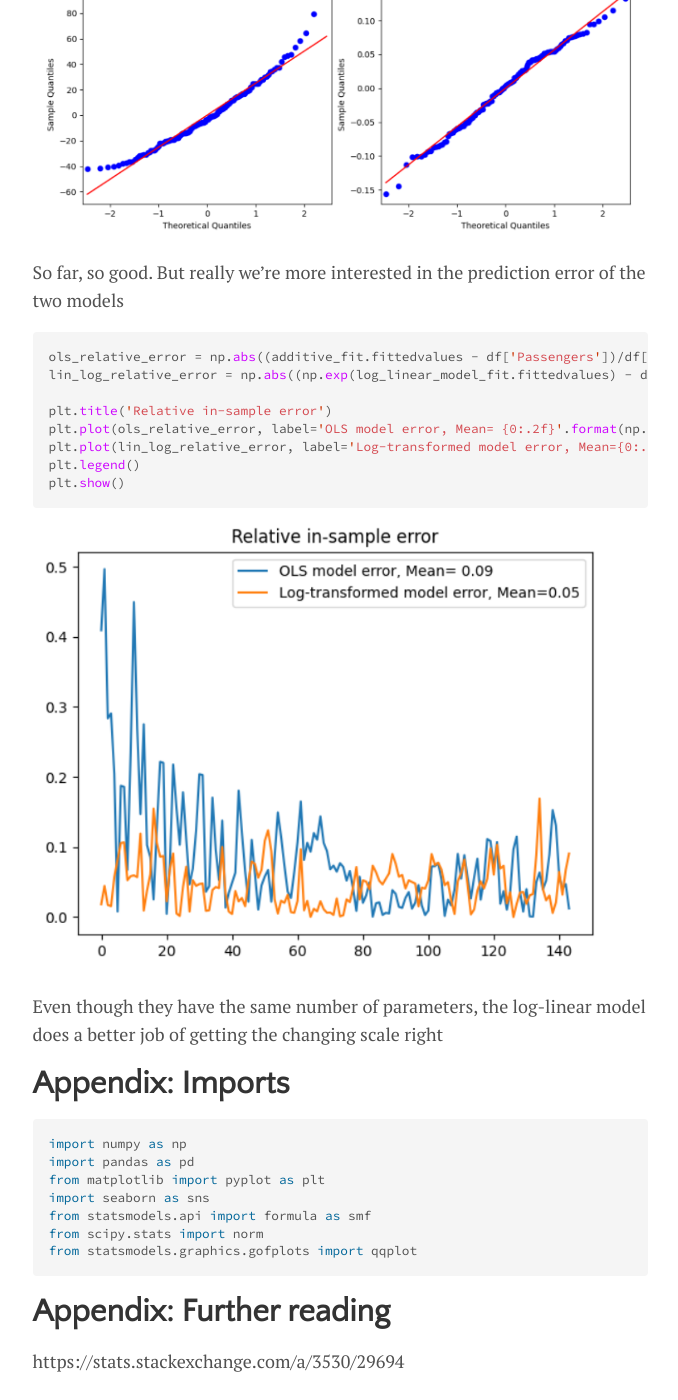
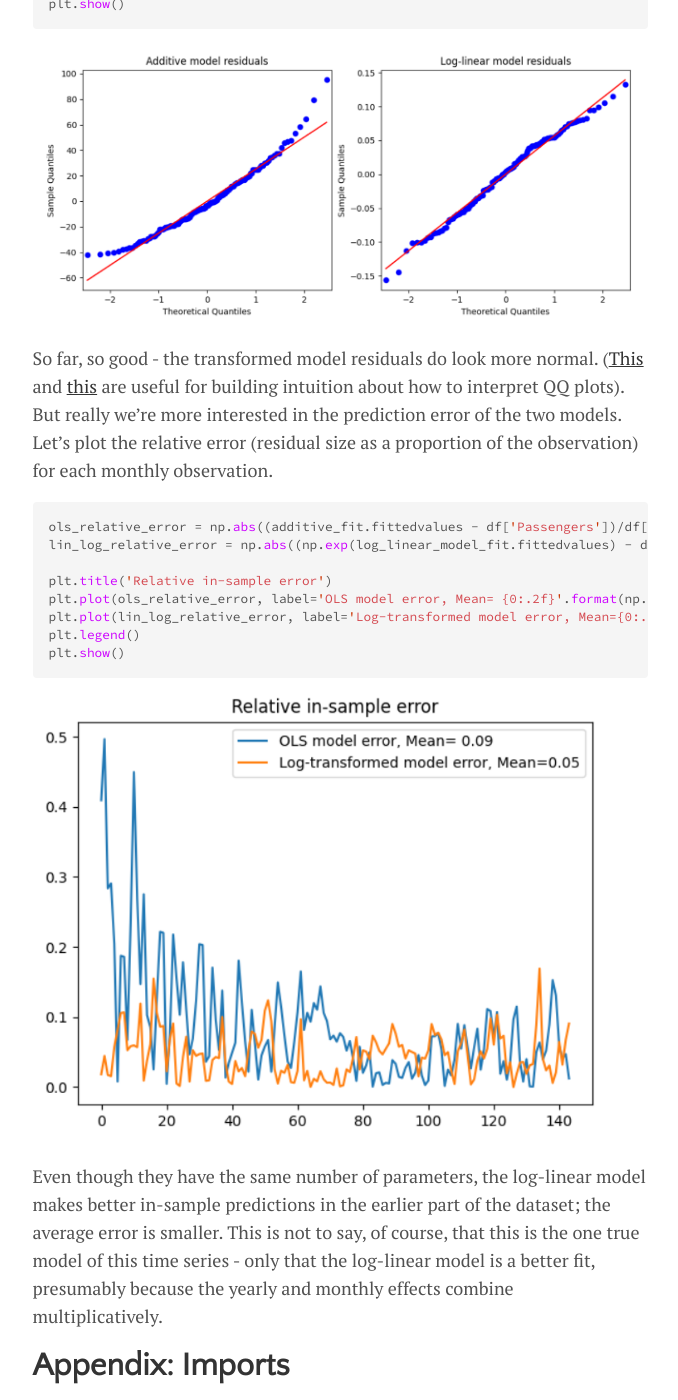
Before and after one commit to lmc2179/lmc2179.github.io, a Jekyll site: the page built from drafts/multiplicative.md, in a window 1280 px wide and 1400 px high, scrolled down 9511 px. Shown: the whole window, without its empty margins (300-978 px from the left). Built offline with Jekyll 4.4.1, drawn with Linux system fonts in a browser that asks for light colours; formulas are drawn with MathJax 3; some of the changed text lies outside the part shown.

Commit message:
Update multiplicative.md

````diff
--- a/drafts/multiplicative.md
+++ b/drafts/multiplicative.md
@@ -155,7 +155,8 @@ plt.show()
 
 Note that the size of the swings are proportional to the average level of the series - years with a higher average also have larger seasonal swings.
 
-We can fit the two models using statsmodels.
+We can fit the two models using statsmodels. We only need to add an `np.log` to the model specification to fit the log-linear model. We'll plot their predictions along with the observed data.
+
 ```python
 additive_model = smf.ols('Passengers ~ year + C(month_number)', df)
 additive_fit = additive_model.fit()
@@ -174,10 +175,9 @@ plt.show()
 
 (Note that the LL model outputs on the log scale, so we need to $exp$ the predictions.)
 
-First, let's see if the residuals look the way we expect with a qqplot
+Note that the scale of the additive model doesn't change as we move from left to right; the additive model predicts monthly fluctuations that are too large in the early part of the data, and too small in the later part of the data.
 
-https://stats.stackexchange.com/questions/101274/how-to-interpret-a-qq-plot
-https://xiongge.shinyapps.io/QQplots/
+In addition, let's see if the residuals look the way we expect with a qqplot:
 
 ```python
 fig, (ax1, ax2) = plt.subplots(1, 2)
@@ -190,7 +190,7 @@ plt.show()
 
 ![Original data](https://raw.githubusercontent.com/lmc2179/lmc2179.github.io/master/assets/img/multiplicative/5.png)
 
-So far, so good. But really we're more interested in the prediction error of the two models
+So far, so good - the transformed model residuals do look more normal. ([This](https://stats.stackexchange.com/questions/101274/how-to-interpret-a-qq-plot) and [this](https://xiongge.shinyapps.io/QQplots/) are useful for building intuition about how to interpret QQ plots). But really we're more interested in the prediction error of the two models. Let's plot the relative error (residual size as a proportion of the observation) for each monthly observation.
 
 ```python
 ols_relative_error = np.abs((additive_fit.fittedvalues - df['Passengers'])/df['Passengers'])
@@ -205,7 +205,7 @@ plt.show()
 
 ![Original data](https://raw.githubusercontent.com/lmc2179/lmc2179.github.io/master/assets/img/multiplicative/6.png)
 
-Even though they have the same number of parameters, the log-linear model does a better job of getting the changing scale right
+Even though they have the same number of parameters, the log-linear model makes better in-sample predictions in the earlier part of the dataset; the average error is smaller. This is not to say, of course, that this is the one true model of this time series - only that the log-linear model is a better fit, presumably because the yearly and monthly effects combine multiplicatively.
 
 # Appendix: Imports
 
@@ -220,6 +220,5 @@ from statsmodels.graphics.gofplots import qqplot
 ```
 # Appendix: Further reading
 
-https://stats.stackexchange.com/a/3530/29694
-
-[Cosma Shalizi's excellent regression lecture notes](http://www.stat.cmu.edu/~cshalizi/mreg/15/lectures/07/lecture-07.pdf)
+- I found [this](https://stats.stackexchange.com/a/3530/29694) stackexchange answer to be useful.
+- [Cosma Shalizi's excellent regression lecture notes](http://www.stat.cmu.edu/~cshalizi/mreg/15/lectures/07/lecture-07.pdf) have a good section on log and log-like transforms of the response variable.
````
